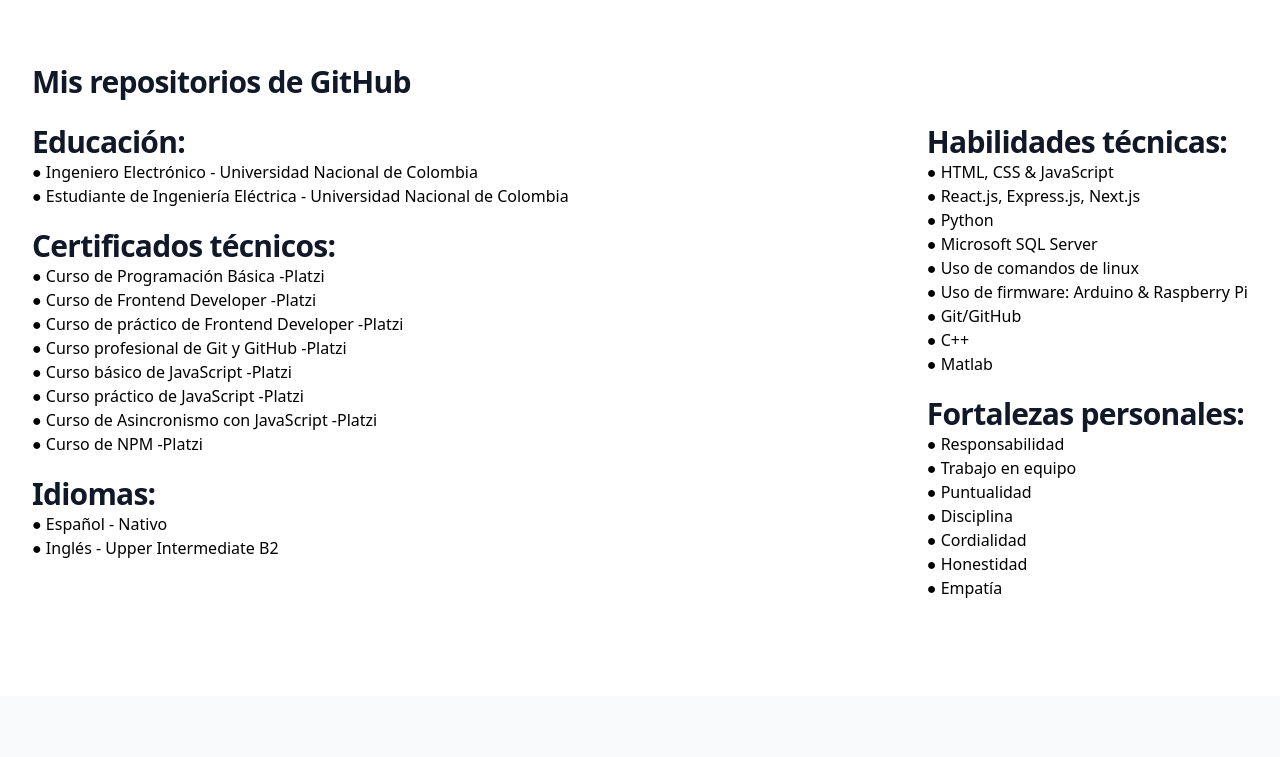
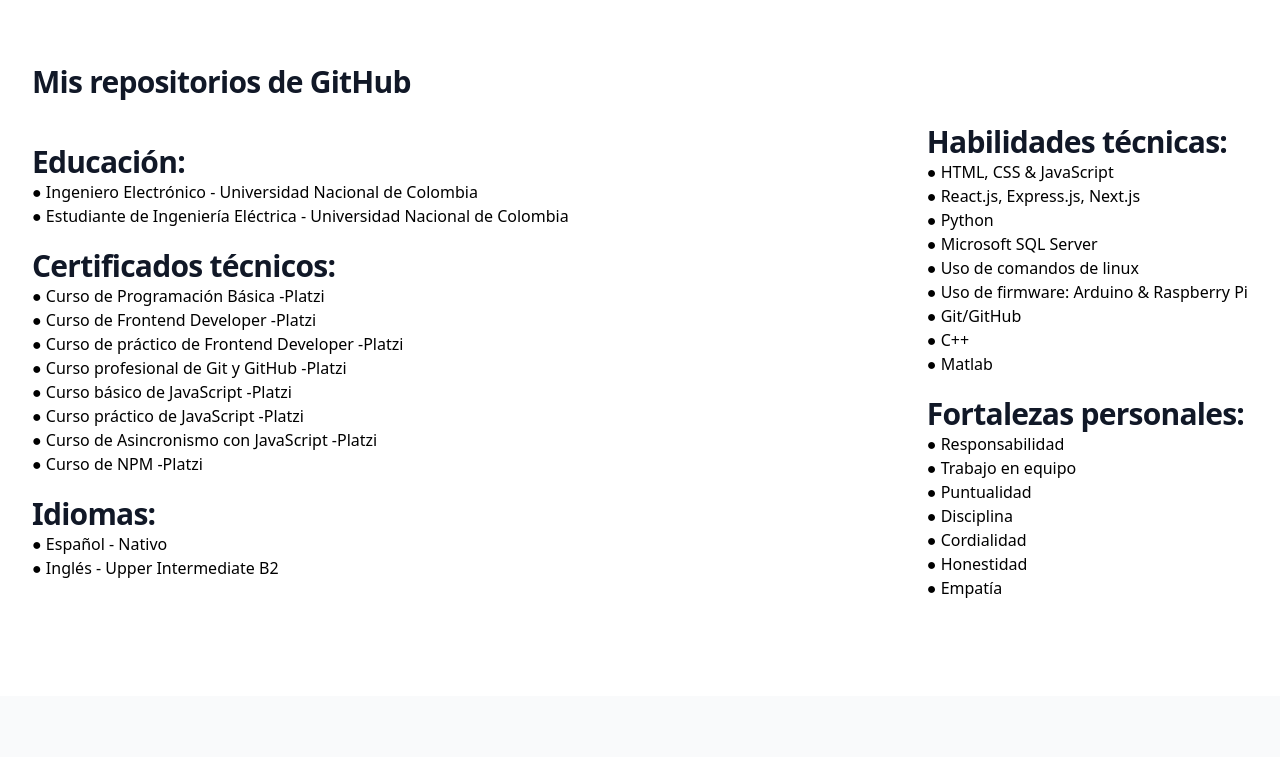
Before and after one commit to Cristianc144/CV-CristianCaicedo, a website: page src/index.html in a window 1280 px wide. Shown: the part 1040-1797 px from the top of the page. Drawn offline with nearby package versions, Linux system fonts and the light colour scheme; no server answers.

Commit message:
Aplicamos algunas mejoras estéticas en el diseño

```diff
--- a/src/style.css
+++ b/src/style.css
@@ -12,6 +12,11 @@
 #certificados-titulo{
     margin-top: 20px;
 }
+
+#educacion-titulo{
+    margin-top: 20px;
+}
+
 #idioma{
     margin-top: 20px;
 }
```
